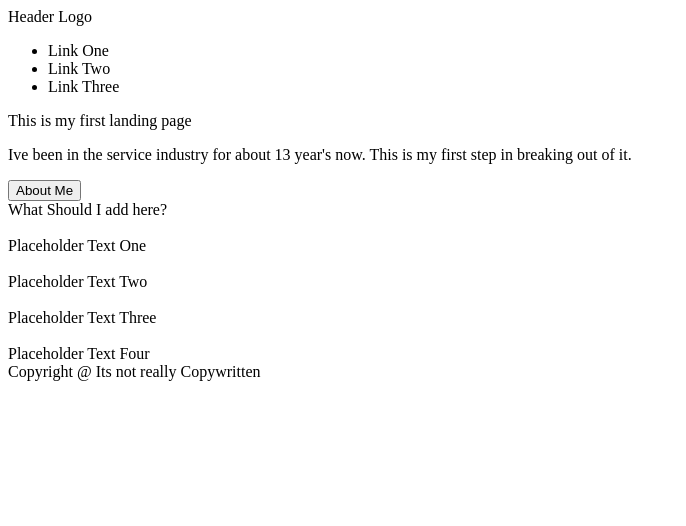
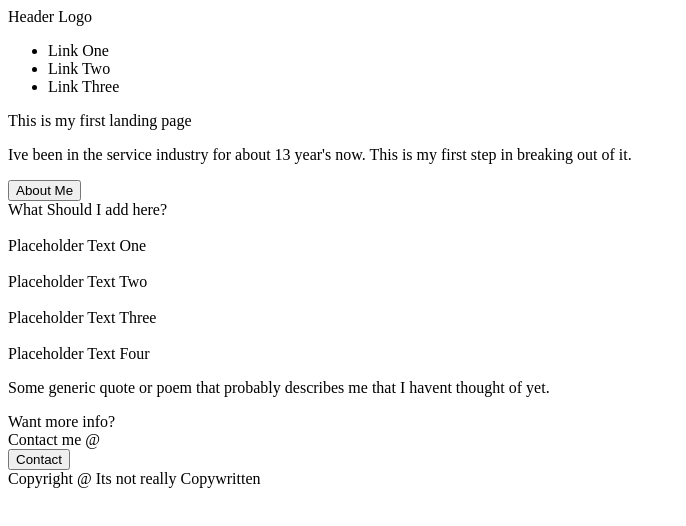
Before and after one commit to TekNellCo/project-landing, a plain HTML site: page index.html in a window 1280 px wide. Shown: the whole page, without its empty margins (0-686 px from the left). Drawn offline with Linux system fonts and the light colour scheme.

Commit message:
finished first html draft

```diff
--- a/index.html
+++ b/index.html
@@ -52,9 +52,20 @@
       </div>
      </div>
 
+     <div class="three">
+        <p class="quote">Some generic quote or poem that probably describes me that I havent thought of yet.</p>
+     </div>
 
-     <div></div>
-     <div></div>
+     <div class="four">
+        <div class="four-one">
+            <div>Want more info?</div>
+            <div>Contact me @</div>
+        </div>
+        <div class="four-two">
+            <button>Contact</button>
+        </div>
+     </div>
+
      <div class="footer">Copyright @ Its not really Copywritten</div>
 
 
```
